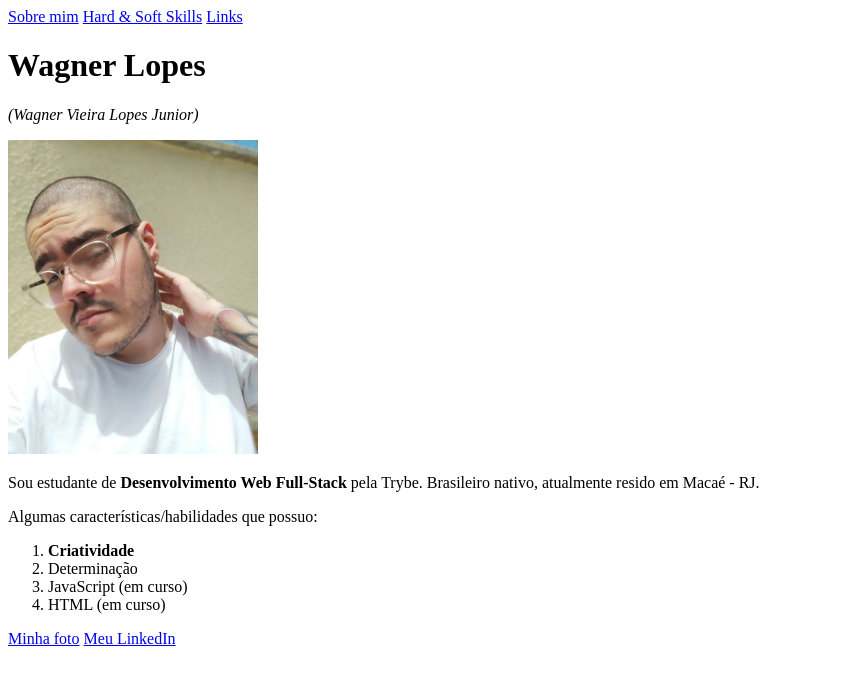
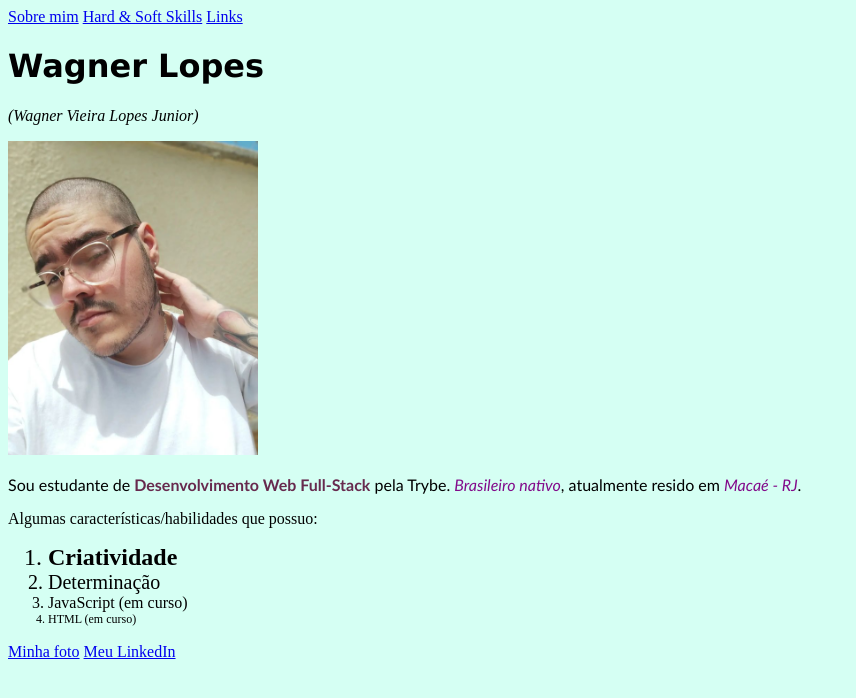
Before and after one commit to wagnerlopesbr/wagnerlopesbr.github.io, a plain HTML site: page index.html in a window 1280 px wide. Shown: the whole page, without its empty margins (0-856 px from the left). Drawn offline with Linux system fonts and the light colour scheme.

Commit message:
exercicio proposto no dia 2.2 - estilizando portfolio web

```diff
--- a/index.html
+++ b/index.html
@@ -3,21 +3,47 @@
 <head>
   <meta charset="UTF-8">
   <title>Portfólio Web do Wagner Lopes</title>
+  <style>
+    #name{
+      font-family:'Lucida Sans', 'Lucida Sans Regular', 'Lucida Grande', 'Lucida Sans Unicode', Geneva, Verdana, sans-serif;
+    }
+    #sobreMim{
+      font-family: 'Gill Sans', 'Gill Sans MT', Calibri, 'Trebuchet MS', sans-serif;
+    }
+    body{
+      background-color: #D5FFF3;
+    }
+    .criatividade{
+      font-size: 24px;
+    }
+    .determinacao{
+      font-size: 20px;
+    }
+    .javascript{
+      font-size: 16px;
+    }
+    .html{
+      font-size: 12px;
+    }
+
+
+
+  </style>
 </head>
 <body>
   <a href="#sobreMim">Sobre mim</a>
   <a href="#skills">Hard & Soft Skills</a>
   <a href="#links">Links</a>
-  <h1>Wagner Lopes</h1>
+  <h1 id="name">Wagner Lopes</h1>
   <p><em>(Wagner Vieira Lopes Junior)</em></p>
   <img src="eu careca.png" id="eu careca.png" width="250px" alt="Wagner Lopes alisando seus cabelos pós-corte">
-  <p id="sobreMim">Sou estudante de <strong>Desenvolvimento Web Full-Stack</strong> pela Trybe. Brasileiro nativo, atualmente resido em Macaé - RJ.</p>
+  <p id="sobreMim">Sou estudante de <strong style="color: #672A4E;">Desenvolvimento Web Full-Stack</strong> pela Trybe. <em style="font-style:italic; color: #820B8A;">Brasileiro nativo</em>, atualmente resido em <em style="font-style:italic; color: #820B8A;">Macaé - RJ</em>.</p>
   <p id="skills">Algumas características/habilidades que possuo:</p>
     <ol>
-        <li><strong>Criatividade</strong></li>
-        <li>Determinação</li>
-        <li>JavaScript (em curso)</li>
-        <li>HTML (em curso)</li>
+        <li class="criatividade"><strong>Criatividade</strong></li>
+        <li class="determinacao">Determinação</li>
+        <li class="javascript">JavaScript (em curso)</li>
+        <li class="html">HTML (em curso)</li>
     </ol>
   <p id="links">
     <a href="#eu careca.png">Minha foto</a>
```
